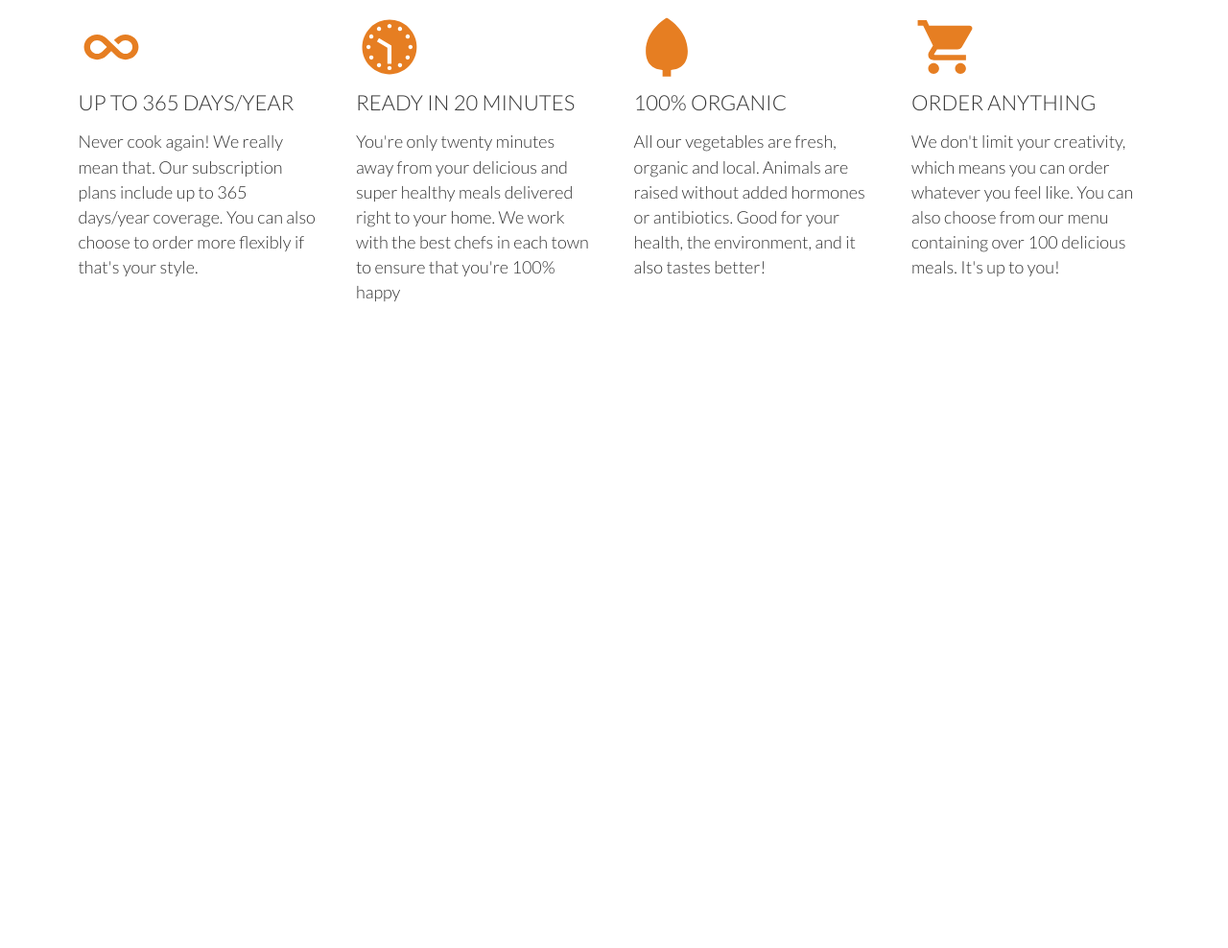
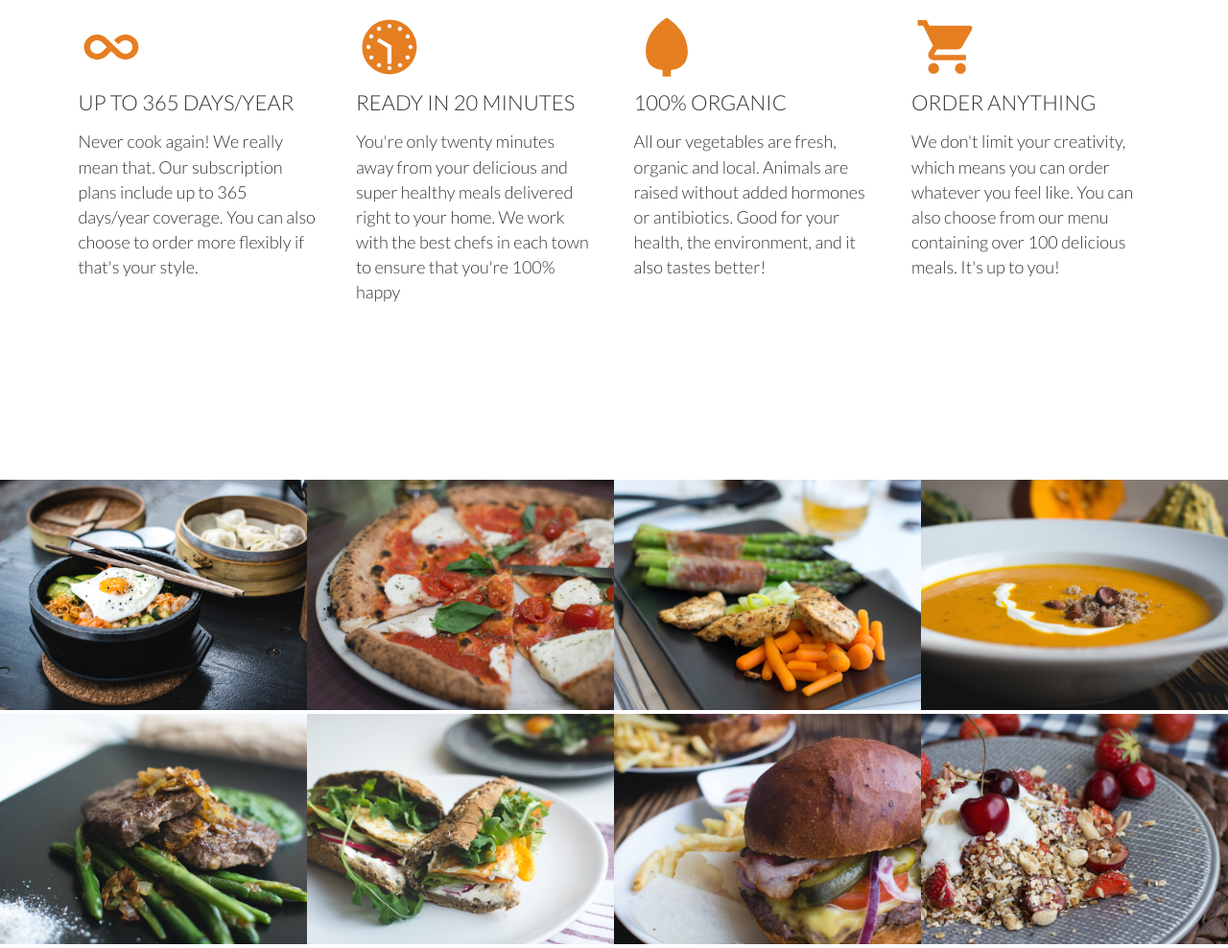
Before and after one commit to emmanuelthegrey/HTMLCSSSandbox, a plain HTML site: page Omnifood/index.html in a window 1280 px wide. Shown: the part 1050-2038 px from the top of the page at 96% size. Before the commit the page ends 1470 px from the top, so only its background shows below. Drawn offline with nearby package versions, Linux system fonts and the light colour scheme.

Commit message:
meals sections pictures aligned

```diff
--- a/Omnifood/index.html
+++ b/Omnifood/index.html
@@ -67,6 +67,52 @@
             </div>
         </div>
     </section>
+    <section class="section-meals">
+        <ul class="meals-showcase">
+            <li>
+                <figure class="meal-photo">
+                    <img src="/resources/imgs/1.jpg" alt="Korean bibimbap with egg and vegetables">
+                </figure>
+            </li>
+            <li>
+                <figure class="meal-photo">
+                    <img src="/resources/imgs/2.jpg" alt="Simple italian pizza with cherry tomatoes">
+                </figure>
+            </li>
+            <li>
+                <figure class="meal-photo">
+                    <img src="/resources/imgs/3.jpg" alt="Chicken breast steak with vegetables">
+                </figure>
+            </li>
+            <li>
+                <figure class="meal-photo">
+                    <img src="/resources/imgs/4.jpg" alt="Autumn pumpkin soup">
+                </figure>
+            </li>
+        </ul>
+        <ul class="meals-showcase">
+            <li>
+                <figure class="meal-photo">
+                    <img src="/resources/imgs/5.jpg" alt="Paleo beef steak with vegetables">
+                </figure>
+            </li>
+            <li>
+                <figure class="meal-photo">
+                    <img src="/resources/imgs/6.jpg" alt="Healthy baguette with egg and vegetables">
+                </figure>
+            </li>
+            <li>
+                <figure class="meal-photo">
+                    <img src="/resources/imgs/7.jpg" alt="Burger with cheddar and bacon">
+                </figure>
+            </li>
+            <li>
+                <figure class="meal-photo">
+                    <img src="/resources/imgs/8.jpg" alt="Granola with cherries and strawberries">
+                </figure>
+            </li>
+        </ul>
+    </section>
     <script src="https://unpkg.com/ionicons@4.5.10-0/dist/ionicons.js"></script>
 </body>
 
--- a/Omnifood/resources/css/style.css
+++ b/Omnifood/resources/css/style.css
@@ -168,3 +168,24 @@ section{
     width: 70%;
     margin-left: 15%;
 }
+
+/* Meals */
+.meals-showcase{
+    list-style: none;
+    width: 100%;
+
+}
+
+.meals-showcase li{
+    display: block;
+    float: left;
+    width: 25%;
+}
+.meal-photo{
+    width: 100%;
+    margin: 0;
+}
+.meal-photo img{
+    width: 100%;
+    height: auto;
+}
```
